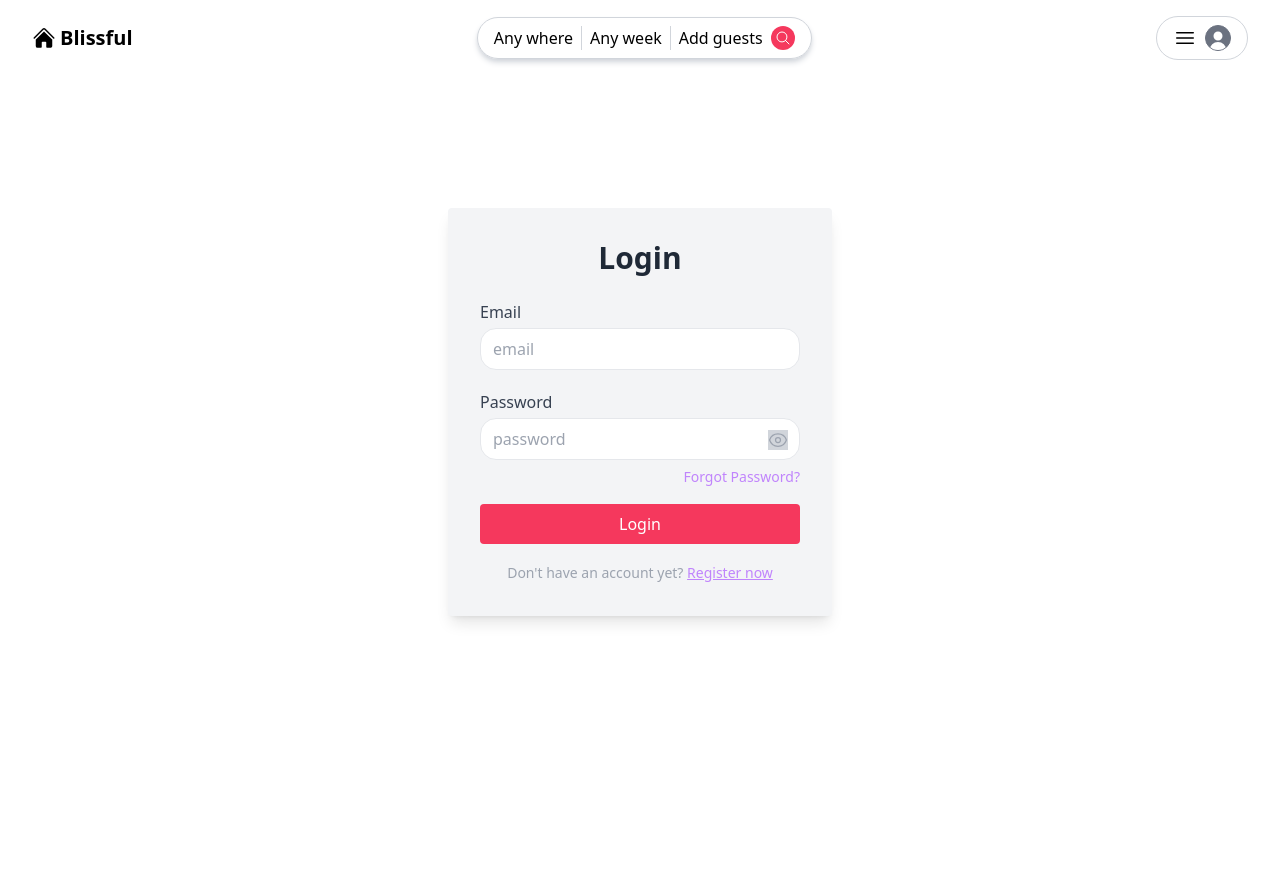
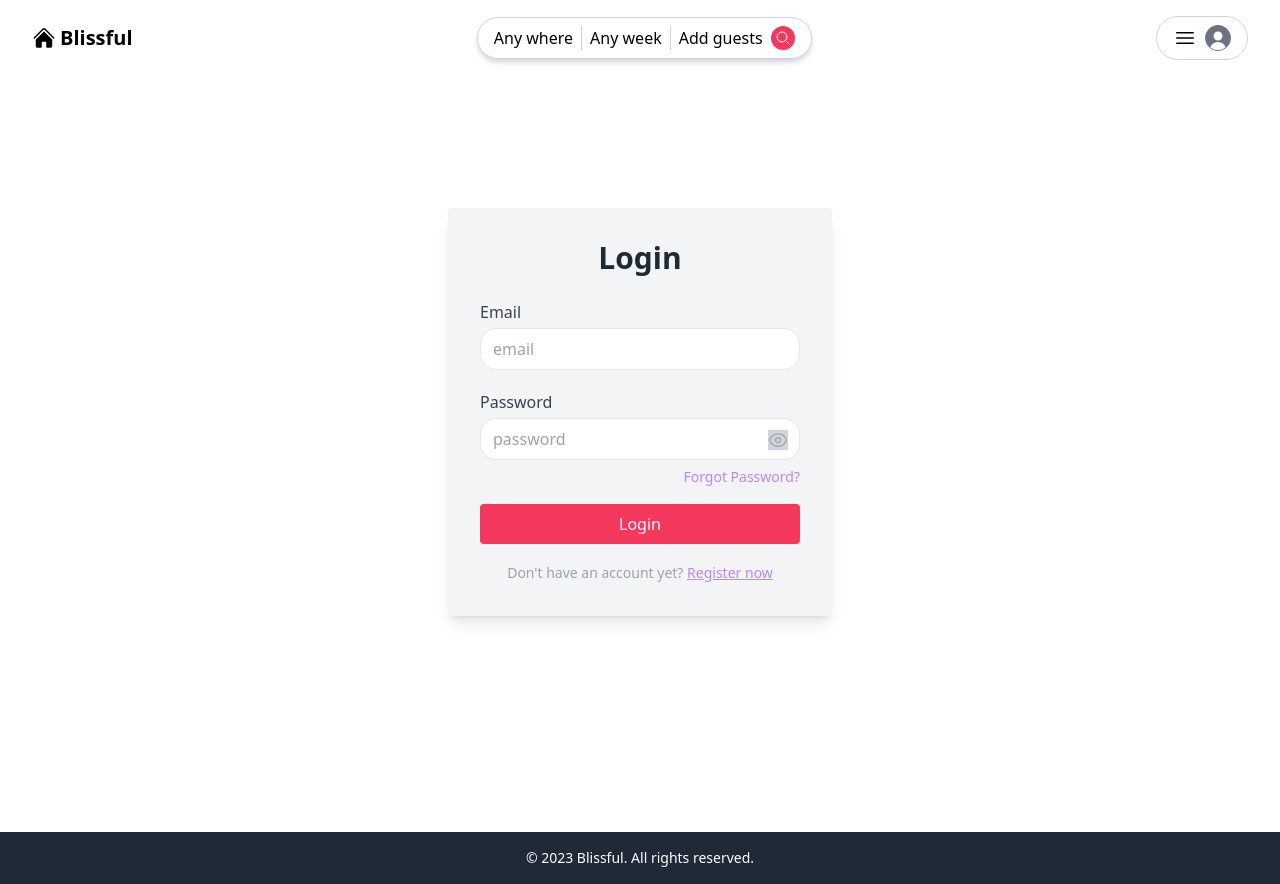
Before and after one commit to abhishekbansalgemini/MERN_FINAL_PROJECT, a React (Create React App) app in the folder client/: page /login in a window 1280 px wide. Before the commit the page ends 800 px from the top, so only its background shows below. Built offline with nearby package versions, Linux system fonts and the light colour scheme; no server answers.

Commit message:
Footer Added

```diff
--- a/client/src/App.js
+++ b/client/src/App.js
@@ -16,6 +16,7 @@ import BookingInfoPage from "./Pages/BookingInfoPage";
 import AllUsers from "./Pages/AllUsers";
 import ForgotPassword from "./Pages/ForgotPassword";
 import ResetPassword from "./Pages/ResetPassword";
+import Footer from "./Components/Footer/Footer";
 
 axios.defaults.baseURL = "http://localhost:4000";
 axios.defaults.withCredentials = true;
@@ -62,7 +63,9 @@ function App() {
           <Route path="/account/bookings" element={<BookingsPage />}></Route>
           <Route path="/account/bookings/:id" element={<BookingPage />}></Route>
         </Route>
+
       </Routes>
+      <Footer></Footer>
     </UserContextProvider>
   );
 }
--- /dev/null
+++ b/client/src/Components/Footer/Footer.jsx
@@ -0,0 +1,14 @@
+export default function Footer() {
+  return (
+    <footer className="bg-gray-800 text-white p-4 mt-8">
+      <div className="container mx-auto text-center">
+        <p className="text-sm">
+          &copy; {new Date().getFullYear()} Blissful. All rights reserved.
+        </p>
+        {/* <p className="text-sm mt-2">
+          Made with <span className="text-red-600">❤</span> by Your Company
+        </p> */}
+      </div>
+    </footer>
+  );
+}
--- a/client/src/Pages/IndexPage.jsx
+++ b/client/src/Pages/IndexPage.jsx
@@ -155,6 +155,7 @@ export default function IndexPage() {
           </nav>
         )}
       </div>
+
       <Modal
         isOpen={showModal}
         onRequestClose={() => setShowModal(false)}
```
Also changed, not shown: 1 other file (tests, documents, lock files or other folders).
